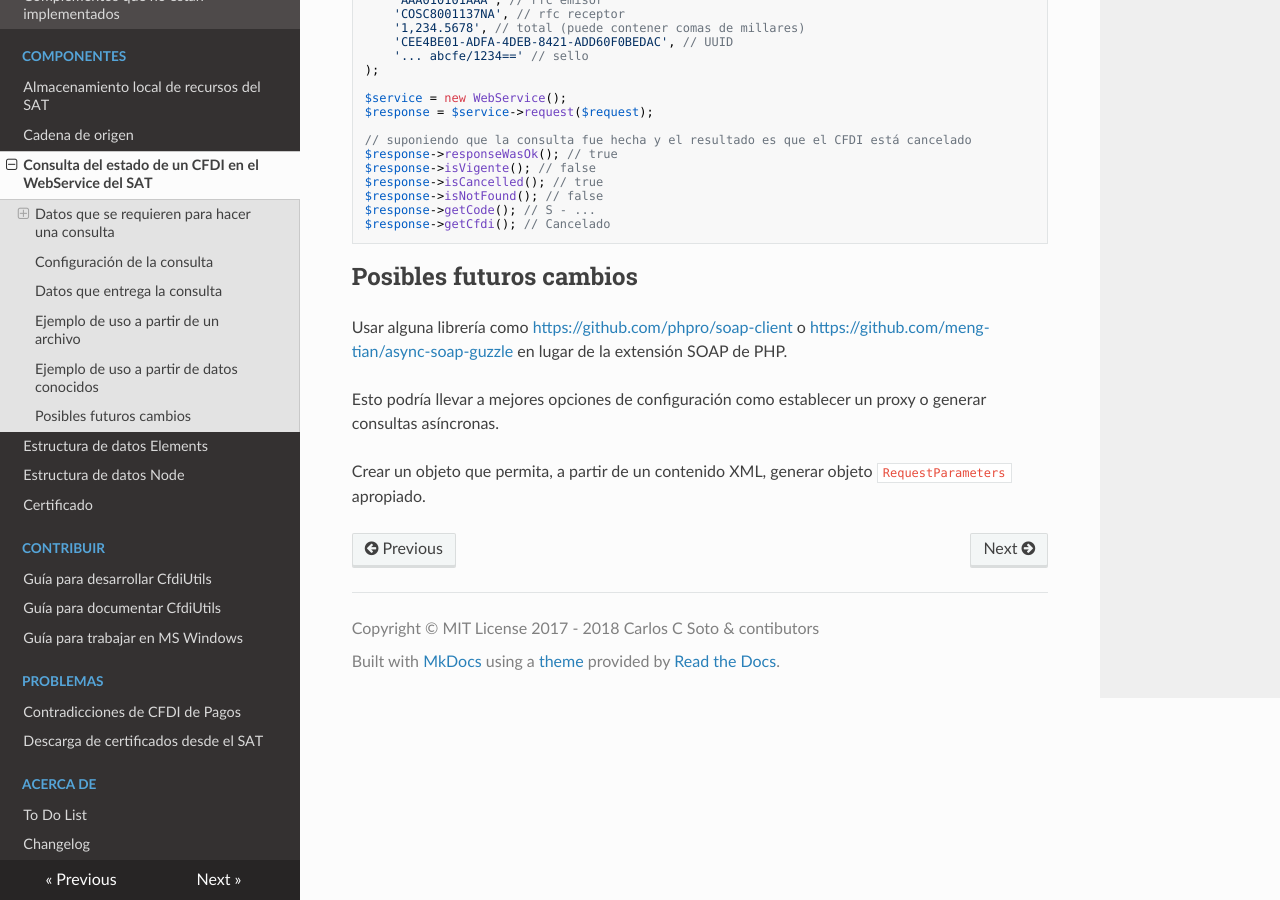
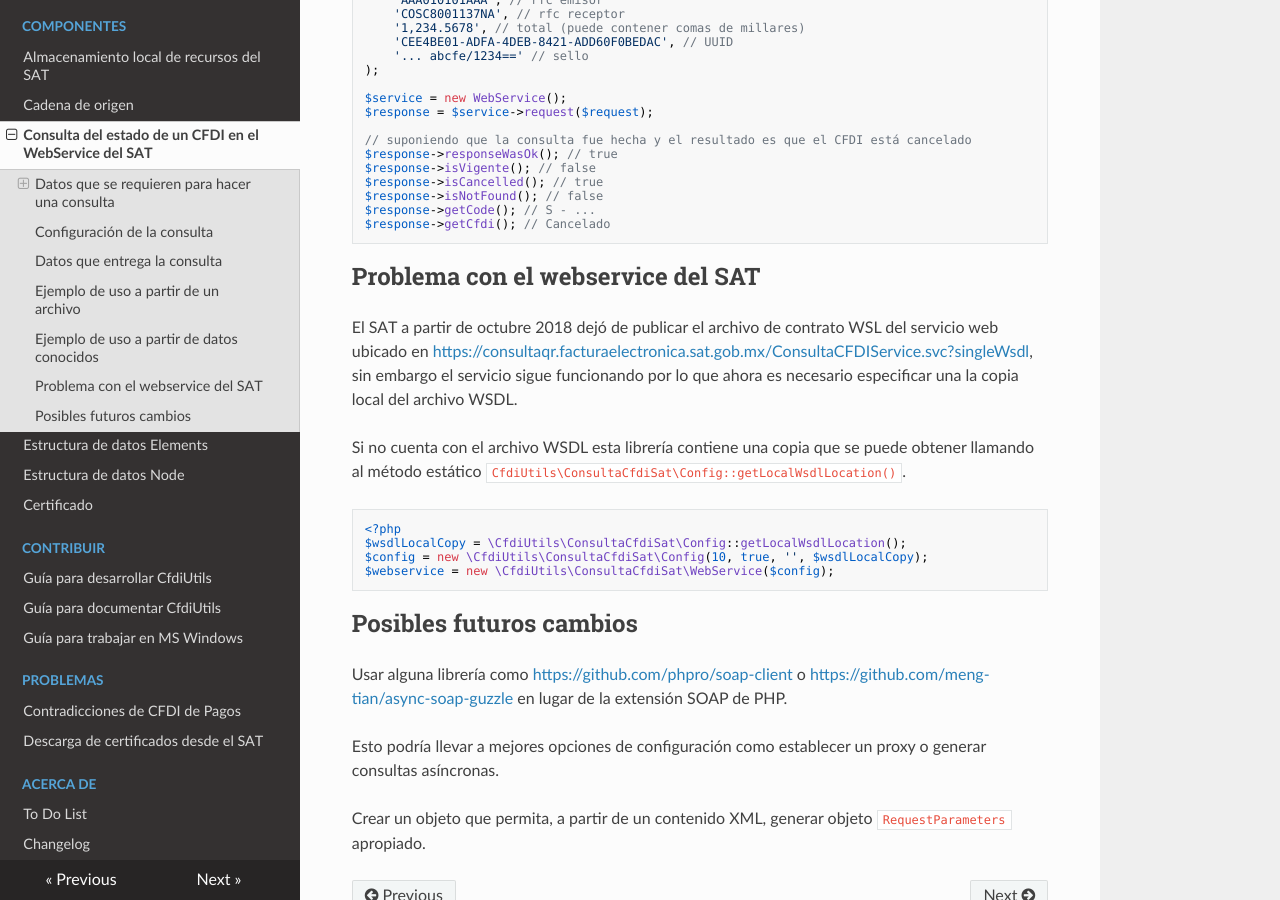
Before and after one commit to eclipxe13/CfdiUtils, an MkDocs documentation site: the page built from docs/componentes/estado-sat.md, in a window 1280 px wide and 900 px high, scrolled down 2868 px. Built offline with MkDocs 1.6.1, drawn with Linux system fonts in a browser that asks for light colours; nearby versions of some CDN libraries; old or Windows-style settings are respelled for this version of MkDocs; some of the changed text lies outside the part shown.

Commit message:
Fix CfdiUtils\ConsultaCfdiSat\WebService to allow wsdl local copy

````diff
--- a/docs/componentes/estado-sat.md
+++ b/docs/componentes/estado-sat.md
@@ -2,7 +2,7 @@
 
 El SAT cuenta con un webservice para consultar el estado de un CFDI.
 
-- Servicio: <https://consultaqr.facturaelectronica.sat.gob.mx/ConsultaCFDIService.svc?singleWsdl>
+- Servicio: <https://consultaqr.facturaelectronica.sat.gob.mx/ConsultaCFDIService.svc>
 - Documentación: <ftp://ftp2.sat.gob.mx/asistencia_servicio_ftp/publicaciones/cfdi/WS_ConsultaCFDI.pdf>
 
 Para poderlo consumir se han implementado varias clases dentro del espacio de nonbres `\CfdiUtils\ConsultaCfdiSat`.
@@ -136,6 +136,23 @@ $response->getCode(); // S - ...
 $response->getCfdi(); // Cancelado
 ```
 
+## Problema con el webservice del SAT
+
+El SAT a partir de octubre 2018 dejó de publicar el archivo de contrato WSL del servicio web ubicado en
+<https://consultaqr.facturaelectronica.sat.gob.mx/ConsultaCFDIService.svc?singleWsdl>, sin embargo el servicio
+sigue funcionando por lo que ahora es necesario especificar una la copia local del archivo WSDL.
+
+Si no cuenta con el archivo WSDL esta librería contiene una copia que se puede obtener llamando al método
+estático `CfdiUtils\ConsultaCfdiSat\Config::getLocalWsdlLocation()`.
+
+```php
+<?php
+$wsdlLocalCopy = \CfdiUtils\ConsultaCfdiSat\Config::getLocalWsdlLocation();
+$config = new \CfdiUtils\ConsultaCfdiSat\Config(10, true, '', $wsdlLocalCopy);
+$webservice = new \CfdiUtils\ConsultaCfdiSat\WebService($config);
+```
+
+
 ## Posibles futuros cambios
 
 Usar alguna librería como <https://github.com/phpro/soap-client> o <https://github.com/meng-tian/async-soap-guzzle>
````
Also changed, not shown: docs/CHANGELOG.md (+8 -0 lines), 5 other files.
